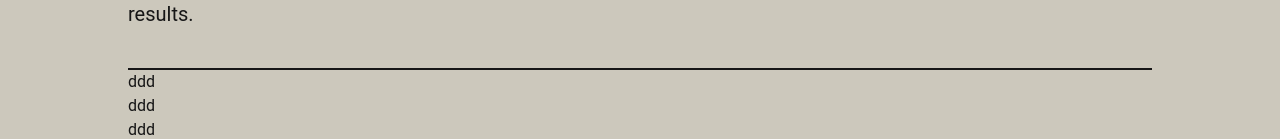
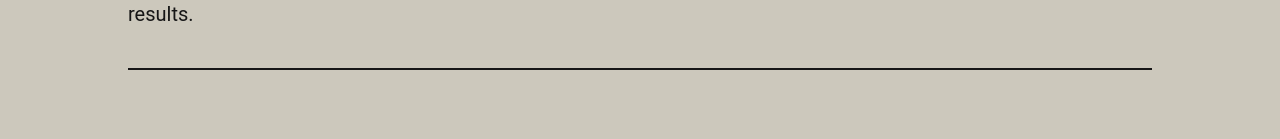
Before and after one commit to Prisoner-s-Dilemma/OpenAccess-DigitalEthics-ProjectMaterial, a website: page website/index.html in a window 1280 px wide. Shown: the part 1412-1551 px from the top of the page. After the commit the page ends 1482 px from the top, so only its background shows below. Drawn offline with nearby package versions, Linux system fonts and the light colour scheme.

Commit message:
Update index.html

```diff
--- a/website/index.html
+++ b/website/index.html
@@ -112,9 +112,7 @@
             </div>
         </div>
         <div id="the-project-research-questions">
-            <p class="btn">ddd</p>
-            <p class="btn">ddd</p>
-            <p class="btn">ddd</p>
+
         </div>
 
     </main>
```
